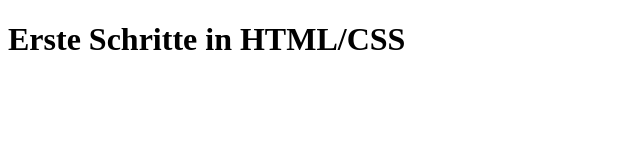
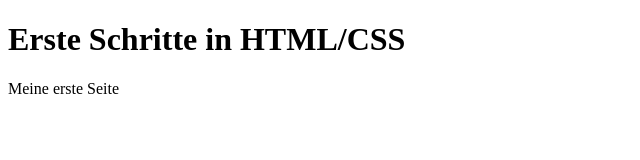
Before and after one commit to davidroemeth/about_me, a plain HTML site: page index.html in a window 1280 px wide. Shown: the whole page, without its empty margins (0-640 px from the left). Drawn offline with Linux system fonts and the light colour scheme.

Commit message:
add p-tag

```diff
--- a/index.html
+++ b/index.html
@@ -6,5 +6,6 @@
 </head>
 <body>
     <h1>Erste Schritte in HTML/CSS</h1>
+    <p>Meine erste Seite</p>
 </body>
 </html>
```
